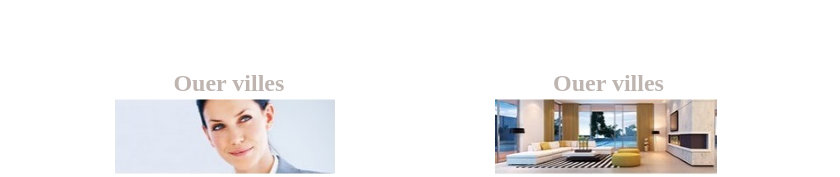
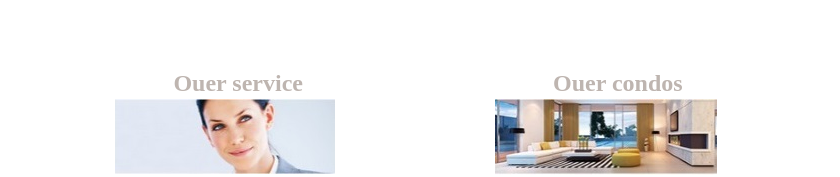
Before and after one commit to alaminsheikh01/layout, a plain HTML site: page index1.html in a window 1280 px wide. Shown: the part 628-805 px from the top of the page, 404-1244 px from the left. Drawn offline with Linux system fonts and the light colour scheme.

Commit message:
Update index1.html

```diff
--- a/index1.html
+++ b/index1.html
@@ -47,14 +47,14 @@
 			</div>
 
 			<div class="single">
-				<h1>Ouer villes</h1>
+				<h1>Ouer service</h1>
 				<div class="img"><img src="service.jpg"></div>
 				<div class="text2"><p>lorem ipsum dolor sit amet, consectetum adipiscing elit etlam return ex, eget sisl</p></div>
 				<button>more..</button>
 			</div>
 
 			<div class="single">
-				<h1>Ouer villes</h1>
+				<h1>Ouer condos</h1>
 				<div class="img"><img src="condos.jpg"></div>
 				<div class="text2"><p>lorem ipsum dolor sit amet, consectetum adipiscing elit etlam return ex, eget sisl</p></div>
 				<button>more..</button>
```
